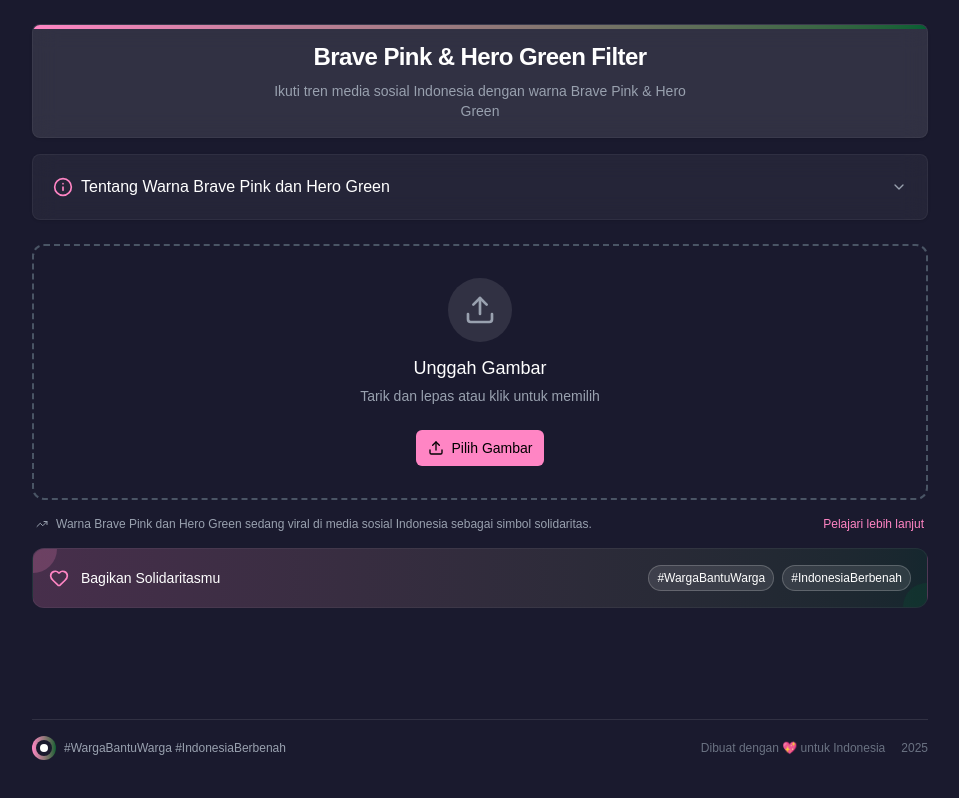
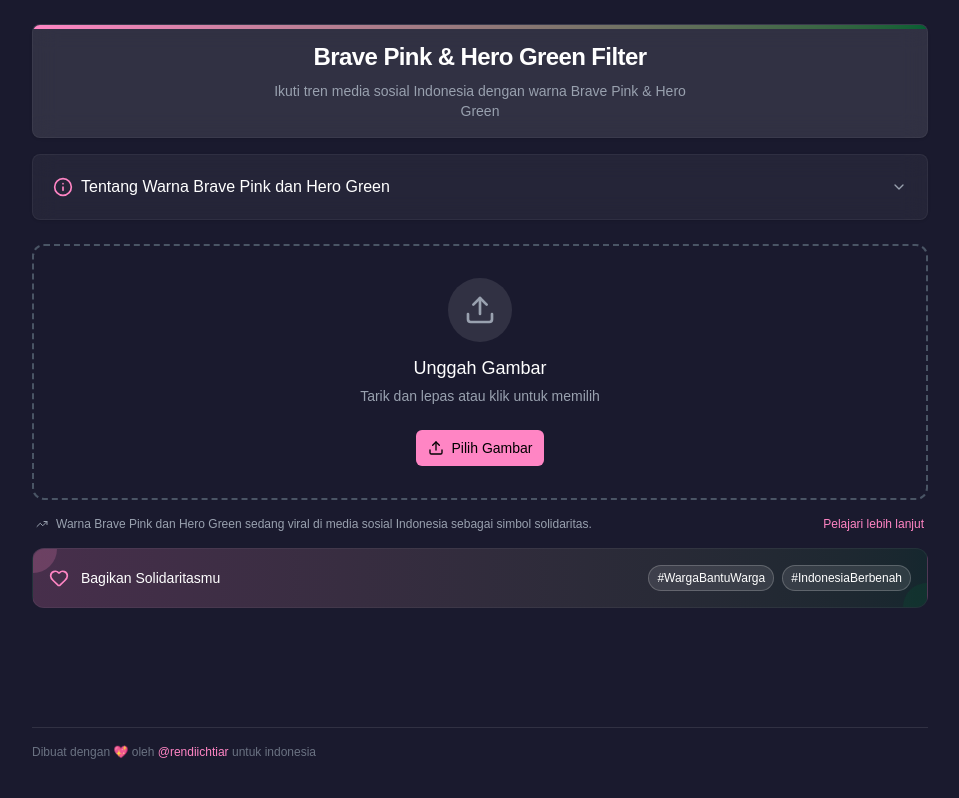
Before and after one commit to rendichpras/bravepinkherogreen, a Next.js app: page / in a window 1280 px wide. Shown: the whole page, without its empty margins (160-1119 px from the left). Built offline with nearby package versions, Linux system fonts and the light colour scheme.

Commit message:
Perbarui metadata aplikasi dengan judul, deskripsi, dan kata kunci baru. Ubah bahasa HTML menjadi bahasa Indonesia dan modifikasi footer untuk mencantumkan penulis dengan tautan ke profil Instagram.

```diff
--- a/app/layout.tsx
+++ b/app/layout.tsx
@@ -13,8 +13,16 @@ const geistMono = Geist_Mono({
 });
 
 export const metadata: Metadata = {
-  title: "#IndonesiaBerbenah #WargaBantuWarga",
-  description: "Dibuat untuk Indonesia",
+  title: "Brave Pink & Hero Green | #WargaBantuWarga #IndonesiaBerbenah",
+  description: "Aplikasi filter duotone dengan warna Brave Pink dan Hero Green yang sedang viral di media sosial Indonesia. Terapkan filter solidaritas pada gambar Anda dan bagikan semangat kebersamaan.",
+  keywords: "duotone filter, brave pink, hero green, indonesia, solidaritas, media sosial, filter gambar",
+  authors: [{ name: "Rendi Ichtiar Prasetyo" }],
+  openGraph: {
+    title: "Brave Pink & Hero Green",
+    description: "Aplikasi filter duotone dengan warna Brave Pink dan Hero Green yang sedang viral di media sosial Indonesia.",
+    type: "website",
+    locale: "id_ID",
+  },
 };
 
 export default function RootLayout({
@@ -23,7 +31,7 @@ export default function RootLayout({
   children: React.ReactNode;
 }>) {
   return (
-    <html lang="en">
+    <html lang="id">
       <body
         className={`${geistSans.variable} ${geistMono.variable} antialiased`}
       >
--- a/app/page.tsx
+++ b/app/page.tsx
@@ -285,20 +285,19 @@ export default function Home() {
         className="mt-auto pt-6 pb-4 text-center w-full max-w-4xl"
       >
         <div className="border-t border-white/10 pt-4 flex flex-col sm:flex-row items-center justify-between gap-3">
-          <div className="flex items-center gap-2">
-            <div className="w-6 h-6 rounded-full bg-gradient-to-r from-[#FF85C4] to-[#045F33] flex items-center justify-center">
-              <div className="w-4 h-4 rounded-full bg-[#1a1a2e] flex items-center justify-center">
-                <div className="w-2 h-2 rounded-full bg-white"></div>
-              </div>
-            </div>
-            <p className="text-xs text-gray-400">
-              #WargaBantuWarga #IndonesiaBerbenah
-            </p>
-          </div>
-
           <div className="flex flex-wrap justify-center gap-x-4 gap-y-2 text-[10px] sm:text-xs text-gray-500">
-            <span>Dibuat dengan 💖 untuk Indonesia</span>
-            <span>{new Date().getFullYear()}</span>
+            <span>
+              Dibuat dengan 💖 oleh{" "}
+              <a
+                href="https://instagram.com/rendiichtiar"
+                target="_blank"
+                rel="noopener noreferrer"
+                className="text-[#FF85C4] hover:underline"
+              >
+                @rendiichtiar
+              </a>{" "}
+              untuk indonesia
+            </span>
           </div>
         </div>
       </motion.footer>
```
